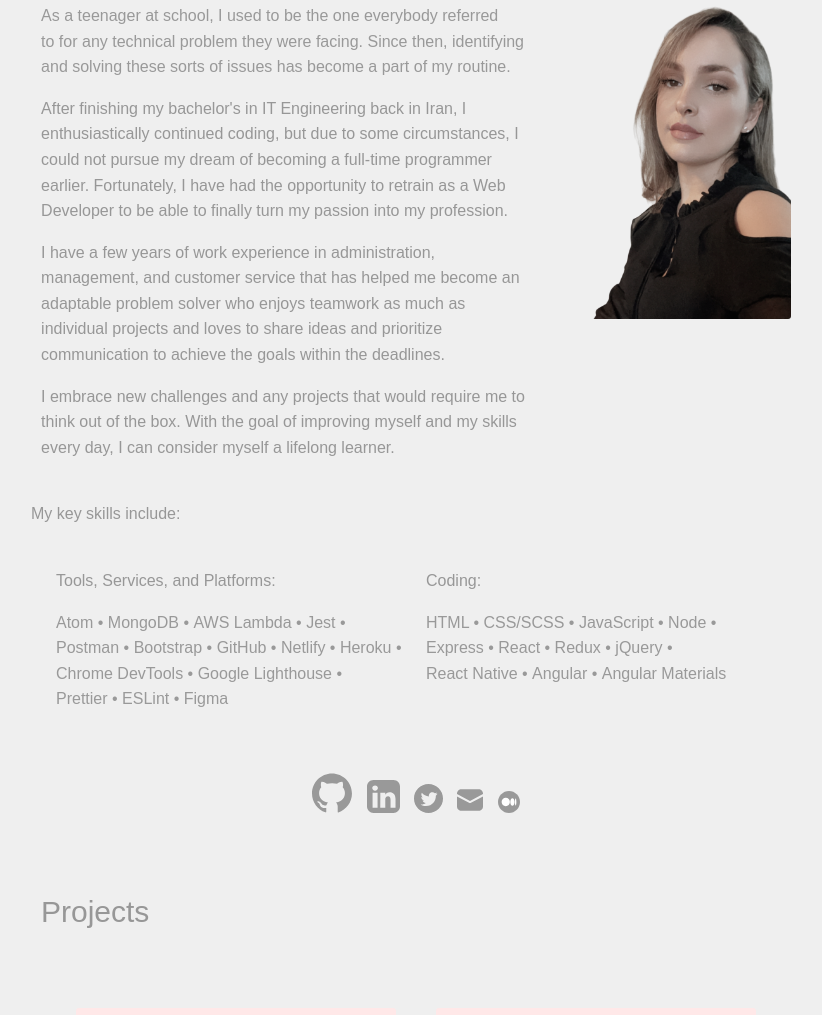
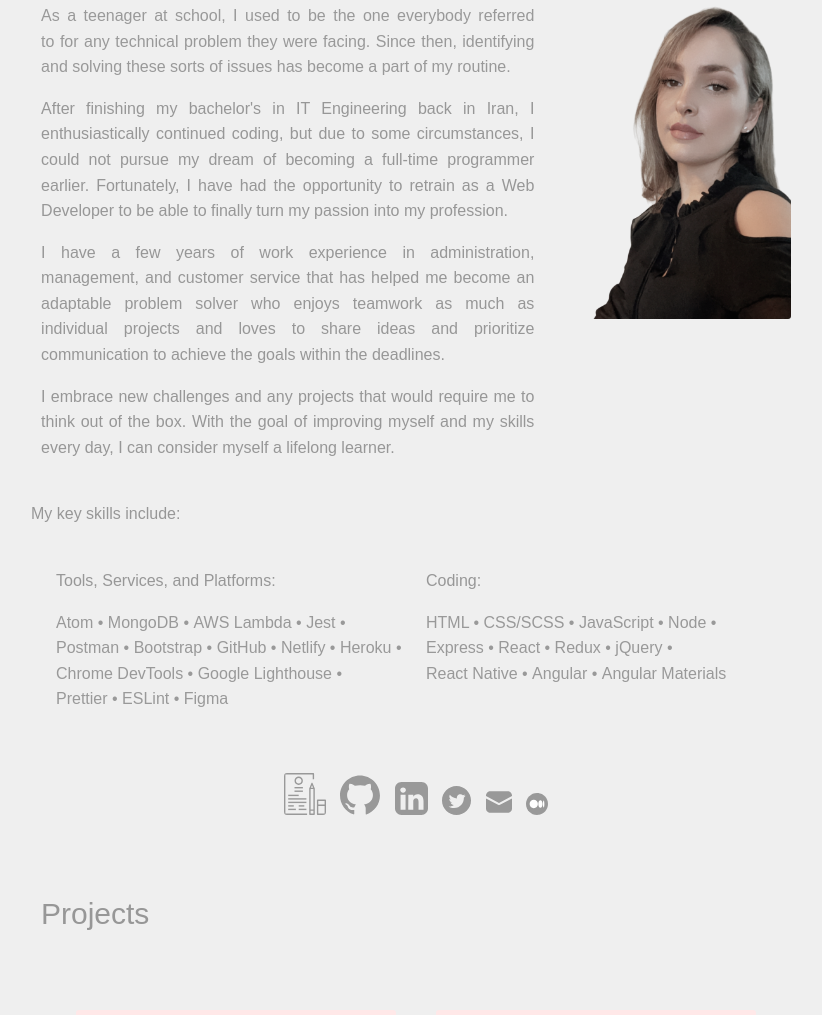
Before and after one commit to nikki-shahh/Portfolio, a plain HTML site: page index.html in a window 1280 px wide. Shown: the part 956-1971 px from the top of the page, without its empty margins (224-1046 px from the left). Drawn offline with nearby package versions, Linux system fonts and the light colour scheme.

Commit message:
adds styles

```diff
--- a/css/style.css
+++ b/css/style.css
@@ -889,6 +889,7 @@ white-space: nowrap;
   }
 
   #my-story {
+    text-align: justify;
     padding-left: 10px;
   }
 
--- a/index.html
+++ b/index.html
@@ -122,7 +122,32 @@
               </div><!-- skills -->
             </div><!-- main row -->
             <!-- link to my accounts -->
+
                 <div class="center">
+                  <a href="resume/shahhosseini-hossnieh-resume.pdf" target="_blank" rel="noopener">
+                    <svg version="1.1" id="Capa_1" xmlns="http://www.w3.org/2000/svg" xmlns:xlink="http://www.w3.org/1999/xlink" width="42" height="42"
+                       viewBox="0 0 60 60" style="enable-background:new 0 0 60 60;" xml:space="preserve">
+                    <g>
+                      <g>
+                        <path d="M2,2h39v7h2V1c0-0.6-0.4-1-1-1H1C0.4,0,0,0.4,0,1v58c0,0.6,0.4,1,1,1h32v-2H2V2z" fill="#999999"/>
+                        <path d="M43.7,21.3l-2.8-6.6c-0.1-0.4-0.5-0.6-0.9-0.6s-0.7,0.2-0.9,0.6l-2.8,6.6C36.1,21.5,36,21.7,36,22v31v6c0,0.6,0.4,1,1,1h6
+                          c0.6,0,1-0.4,1-1v-6V22C44,21.7,43.9,21.4,43.7,21.3z M38,23h4v29h-4V23z M40,17.5l1.5,3.5h-3L40,17.5z M42,58h-4v-4h4V58z" fill="#999999"/>
+                        <path d="M59,38H48c-0.6,0-1,0.4-1,1v20c0,0.6,0.4,1,1,1h11c0.6,0,1-0.4,1-1V39C60,38.4,59.6,38,59,38z M58,40v5h-9v-5H58z M49,58
+                          V47h9v11H49z" fill="#999999"/>
+                        <path d="M27,11c0-3.3-2.7-6-6-6s-6,2.7-6,6s2.7,6,6,6S27,14.3,27,11z M17,11c0-2.2,1.8-4,4-4s4,1.8,4,4s-1.8,4-4,4S17,13.2,17,11z"
+                          fill="#999999"/>
+                        <rect x="15" y="20" width="12" height="2"  fill="#999999"/>
+                        <rect x="15" y="25" width="12" height="2" fill="#999999"/>
+                        <rect x="6" y="31" width="15" height="2" fill="#999999"/>
+                        <rect x="6" y="36" width="26" height="2" fill="#999999"/>
+                        <rect x="6" y="41" width="26" height="2"fill="#999999" />
+                        <rect x="6" y="46" width="8" height="2" fill="#999999"/>
+                        <rect x="6" y="51" width="11" height="2" fill="#999999"/>
+                        <rect x="21" y="46" width="8" height="2" fill="#999999"/>
+                        <rect x="21" y="51" width="11" height="2" fill="#999999"/>
+                      </g></g>
+                    </svg>
+                  </a>
                   <a href="https://github.com/nikki-shahh" target="_blank" rel="noopener">
                     <svg width="40" height="40" viewBox="0 0 896 872" fill="none" xmlns="http://www.w3.org/2000/svg">
                       <path
```
Also changed, not shown: 2 other files.
